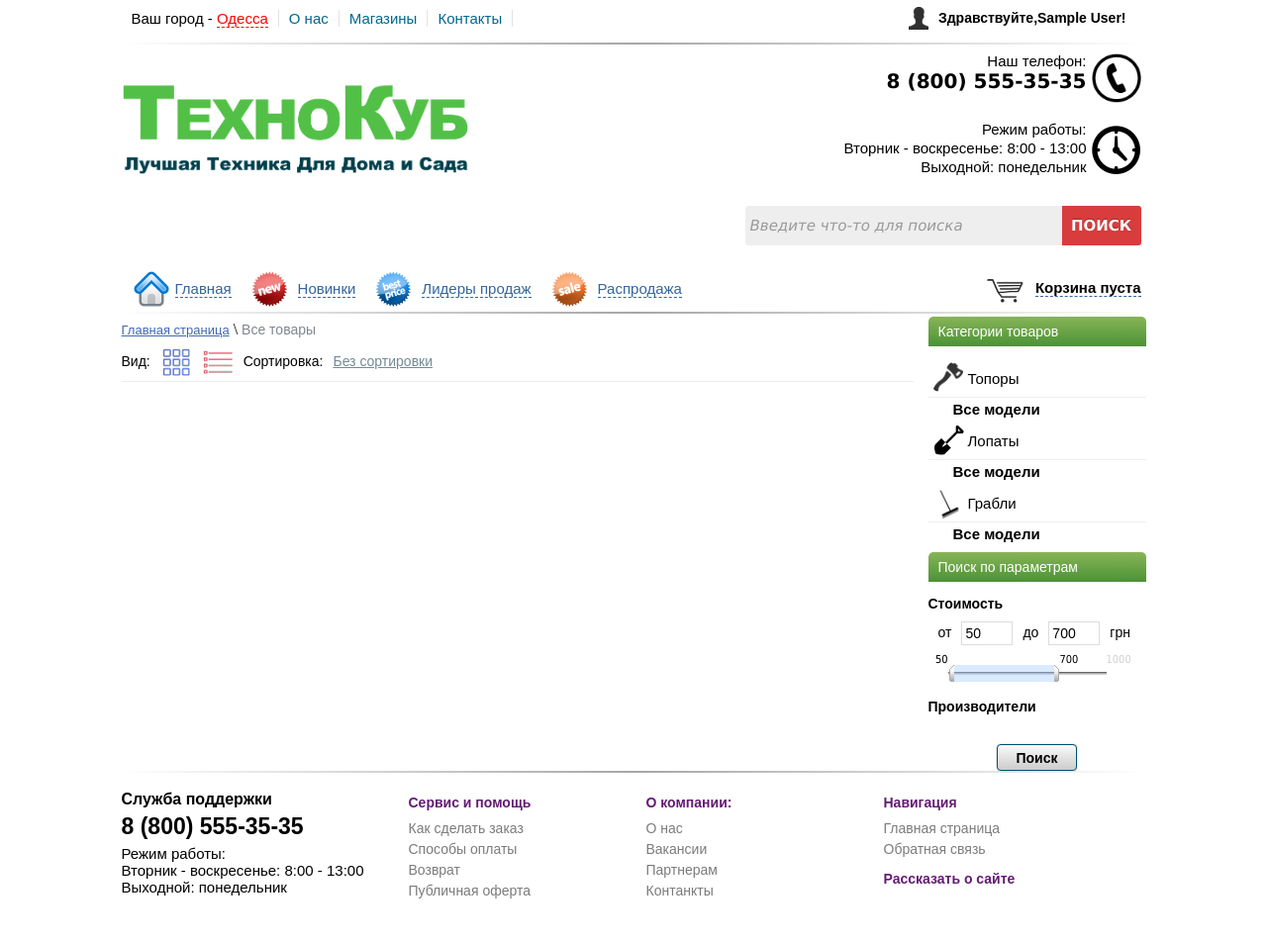
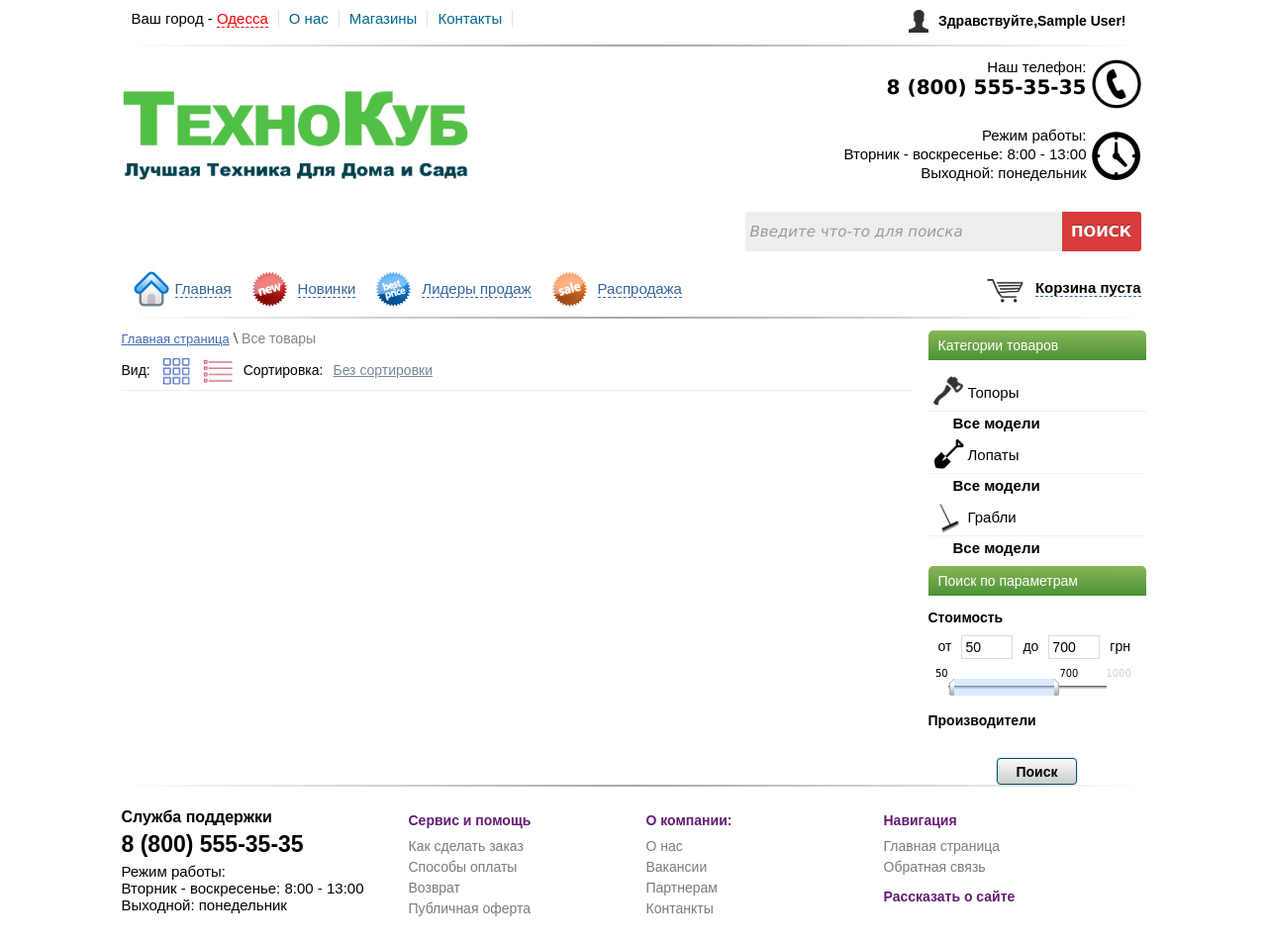
Before and after one commit to rost21/shop, a PHP site: page /index.php in a window 1280 px wide. Shown: the whole page at 99% size. Before the commit the page ends 908 px from the top, so only its background shows below. Run offline with PHP 8.4, Linux system fonts and the light colour scheme; the visitor is signed in with stand-in values (Sample User, id 1); data that the repository does not hold is empty; some libraries are stand-ins or nearby versions.

Commit message:
change css, line

```diff
--- a/www/css/style.css
+++ b/www/css/style.css
@@ -126,13 +126,18 @@
     border-bottom: none;
 }
 
-.line {
+.line, .top-line {
     border: 0;
     height: 2px;
+    margin: 10px 0 12px 0;
     background-image: -webkit-linear-gradient(left, rgba(0, 0, 0, 0), rgba(0, 0, 0, 0.35), rgba(0, 0, 0, 0));
     background-image: -moz-linear-gradient(left, rgba(0, 0, 0, 0), rgba(0, 0, 0, 0.35), rgba(0, 0, 0, 0));
     background-image: -ms-linear-gradient(left, rgba(0, 0, 0, 0), rgba(0, 0, 0, 0.35), rgba(0, 0, 0, 0));
     background-image: -o-linear-gradient(left, rgba(0, 0, 0, 0), rgba(0, 0, 0, 0.35), rgba(0, 0, 0, 0));
+}
+
+.line {
+    margin-top: 0;
 }
 
 #block-header img {
@@ -238,6 +243,8 @@
 }
 
 #top-menu {
+    display: flex;
+    justify-content:space-between;
     width: 1033px;
     height: 50px;
     margin-top: -30px;
@@ -1249,7 +1256,7 @@
 
 #auth-user-info {
     font: bold 14px sans-serif;
-    margin-top: 10px;
+    margin-top: 13px;
     margin-right: 20px;
     float: right;
 }
--- a/www/include/block-header.php
+++ b/www/include/block-header.php
@@ -54,7 +54,7 @@
         </div>
     </div>
     <!-- Линия -->
-    <hr class="line"/>
+    <div class="top-line"></div>
     <!-- Логотип -->
     <img src="images/logo.png" width="350px"/>
     <!-- Информационный блок -->
@@ -87,5 +87,6 @@
     </ul>
     <p align="right" id="block-basket"><img src="images/basket.png" width="40px"/> <a href="#">Корзина пуста</a></p>
     <!-- Линия -->
-    <hr class="line"/>
+
 </div>
+<div class="line"></div>
```
